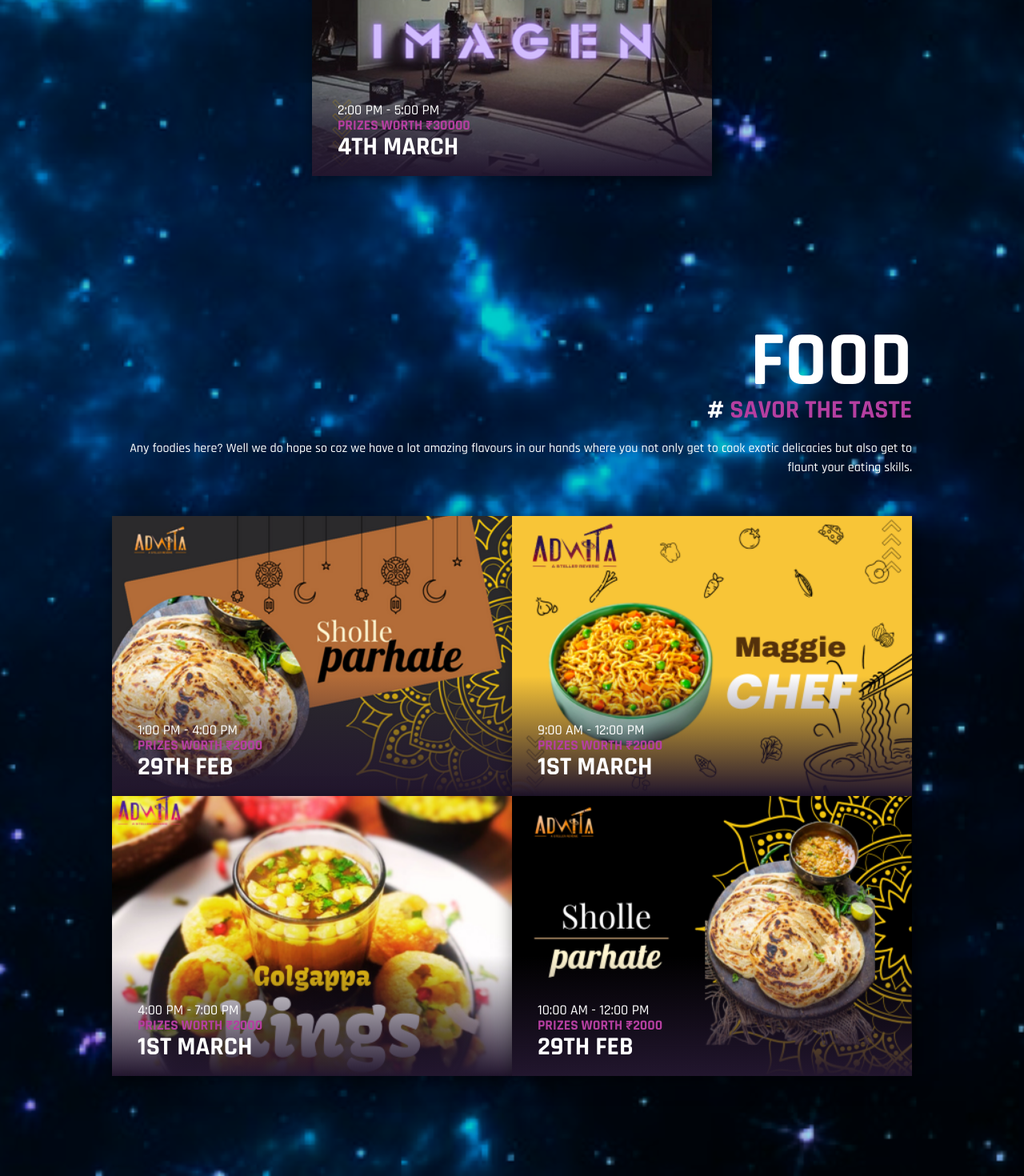
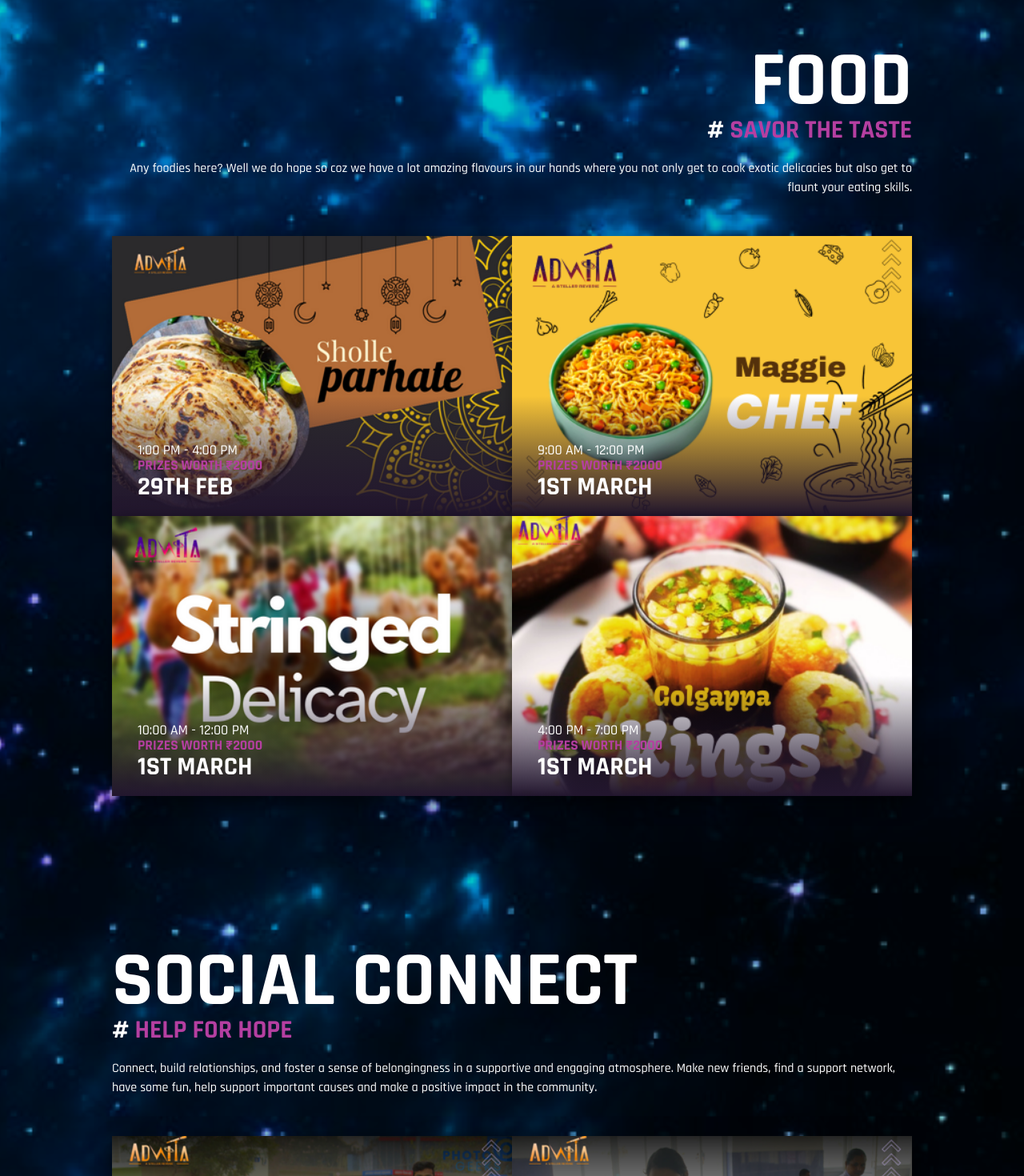
Before and after one commit to swoyam2609/ADVAITA-24-Website, a React (Create React App) app: page /events in a window 1280 px wide. Shown: the part 7140-8610 px from the top of the page at 80% size. Built offline with nearby package versions, Linux system fonts and the light colour scheme.

Commit message:
events updated

```diff
--- a/src/routes/eventsData.js
+++ b/src/routes/eventsData.js
@@ -249,16 +249,16 @@ export const eventsData = [
                 description: "Step into the world of photography and freeze your memories at A STILL IN TIME - the ultimate photo exhibition! Join us at #Advaita2023 and discover the beauty of capturing a moment in time through the lens. From stunning landscapes to candid shots, we've curated some of the best works from photographers of our college. Not only will you get to admire the art, but you'll also get the chance to snap your own memories at our photo booth. Don't miss out on this one-of-a-kind experience.",
                 image: "/event-images/a-still-in-time.webp"
             },
-            {
-                //WORKSHOP
-                date: "4TH MARCH",
-                time: "2:00 PM - 5:00 PM",
-                description: "Get ready to snap, shoot, and shine with IMAGEN—the ultimate destination for photography and videography enthusiasts! Whether you're a seasoned pro or just starting out, our specially curated competitions will inspire and challenge you to bring your creative vision to life. With IMAGEN, the world is your canvas and the camera is your brush—so let's capture some unforgettable moments together!",
-                image: "/event-images/imagen.png",
-                //link: "https://docs.google.com/forms/d/e/1FAIpQLSdBFdU5hbU_8RHjZE6al1TUhmbMyVMPAfzMrEbX1r5Sk9WKNw/viewform",
-                //linkText: "Register",
-                prize: 30000,
-            },
+            // {
+            //     //WORKSHOP
+            //     date: "4TH MARCH",
+            //     time: "2:00 PM - 5:00 PM",
+            //     description: "Get ready to snap, shoot, and shine with IMAGEN—the ultimate destination for photography and videography enthusiasts! Whether you're a seasoned pro or just starting out, our specially curated competitions will inspire and challenge you to bring your creative vision to life. With IMAGEN, the world is your canvas and the camera is your brush—so let's capture some unforgettable moments together!",
+            //     image: "/event-images/imagen.png",
+            //     //link: "https://docs.google.com/forms/d/e/1FAIpQLSdBFdU5hbU_8RHjZE6al1TUhmbMyVMPAfzMrEbX1r5Sk9WKNw/viewform",
+            //     //linkText: "Register",
+            //     prize: 30000,
+            // },
         ]
     },
     {
@@ -288,23 +288,23 @@ export const eventsData = [
                 prize: 2000,
             },
             {
+
+                date: "1ST MARCH",
+                time: "10:00 AM - 12:00 PM",
+                description: "Step into a world of culinary teamwork at STRINGDELICACY! This is not your average sack race – it's a gastronomic adventure. Gather your team, hop through challenges, and weave your way to victory in this lively and delicious TEAM SACK RACE EVENT. Get ready for a race that's as flavorful as it is fun!",
+                image: "/event-images/stringed delicacy.png",
+                link: "https://unstop.com/p/string-delicacy-team-sack-race-event-international-institute-of-information-technology-iiit-bhubaneswar-858203",
+
+                linkText: "Register",
+                prize: 2000,
+            },
+            {
                 date: "1ST MARCH",
                 time: "4:00 PM - 7:00 PM",
                 description: "Get ready for a mouth-watering, gastronomic adventure! The Golgappa Eating Competition is here, and it's sure to be a blast. Contestants will have to devour as many crispy and tangy golgappas as they can within a set time limit. These golgappas will be filled with a variety of fillings such as potato, chana, and tamarind chutney. This event is open to all the foodies with diverse tastes, and the winner will be the one who eats the most golgappas in the given time limit and is awarded the title of 'Golgappa King/Queen' along with a prize.",
 
                 image: "/event-images/golgappa_kings.png",
                 link: "https://unstop.com/p/golgappa-king-international-institute-of-information-technology-iiit-bhubaneswar-858196",
-
-                linkText: "Register",
-                prize: 2000,
-            },
-            {
-
-                date: "29TH FEB",
-                time: "10:00 AM - 12:00 PM",
-                description: "Brace yourself for a fiery culinary challenge! The Parantha Eating Competition with Hot Chilli Sauce is back, and it's going to be hotter than ever. Contestants will have to chow down as many delicious, piping-hot paranthas smothered in fiery hot chili sauce as they can within a set time limit. The heat is on as participants compete to see who can handle the hottest sauce and eat the most paranthas. The winner will be the one who can eat the most paranthas in the given time limit and will be rewarded with a prize. Don't miss out on the thrilling action and the chance to taste some of the spiciest paranthas around. Mark your calendars and come join us to cheer on your favorite contestant and enjoy the delicious food.",
-                image: "/event-images/shole_parhate.png",
-                link: "https://unstop.com/p/sholle-parathe-international-institute-of-information-technology-iiit-bhubaneswar-858211",
 
                 linkText: "Register",
                 prize: 2000,
```
